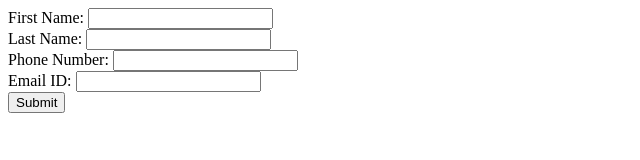
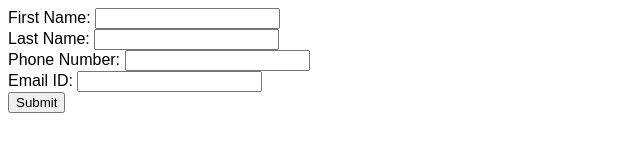
Before and after one commit to acciojob/form-login-2-Ravisupreme-15, a website: page main.html in a window 1280 px wide. Shown: the full height of the page, 0-640 px from the left. Drawn offline with Linux system fonts and the light colour scheme.

```diff
--- a/styles.css
+++ b/styles.css
@@ -1 +1,4 @@
 /*  your css code here. If applicable */
+*{
+	font-family: arial;
+}
```
